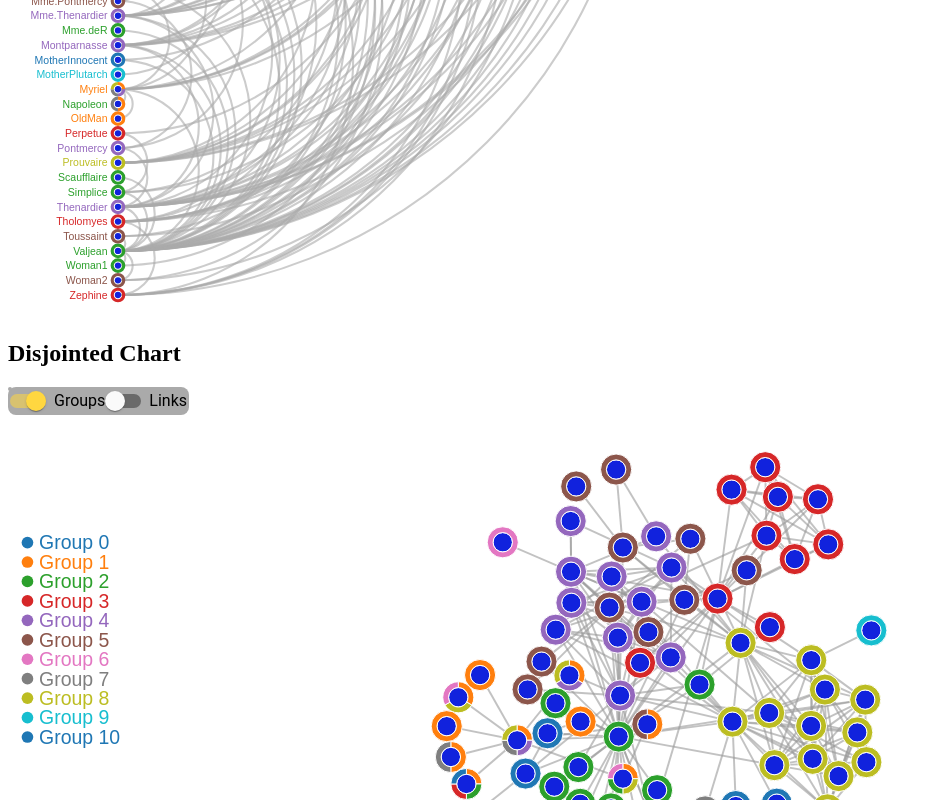
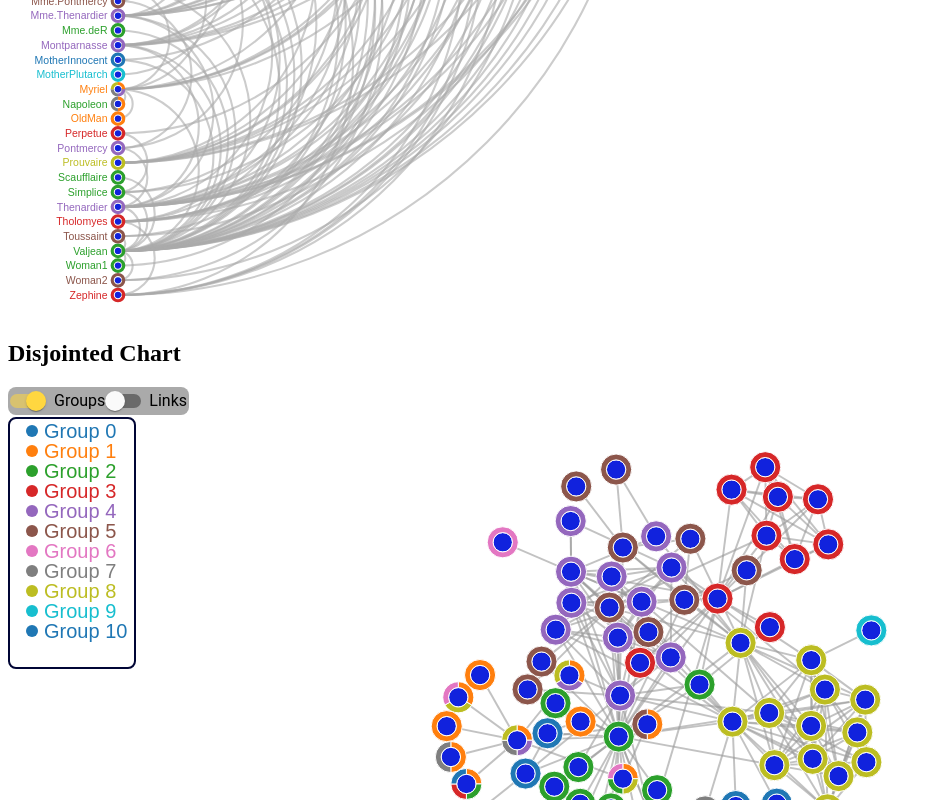
Before and after one commit to Shamsco/Fehris-Vis, an Angular app: page / in a window 1280 px wide. Both pictures are taken after a click on the label "Groups". Shown: the part 991-1791 px from the top of the page, without its empty margins (0-942 px from the left). Built offline with nearby package versions, Linux system fonts and the light colour scheme.

Commit message:
Initial work on Toolbar

```diff
--- a/src/app/arc/arc.component.ts
+++ b/src/app/arc/arc.component.ts
@@ -67,13 +67,13 @@ export class ArcComponent implements OnInit {
       [1.5, 7.0]
     );
 
-    this.label = this.createGraphLabels(nodes, 'p', y, color);
+    this.label = this.createGraphLabels(nodes, 'a', y, color);
 
-    this.paths = this.createGraphPath(links, 'p', color, linkWidth);
+    this.paths = this.createGraphPath(links, 'a', color, linkWidth);
 
-    this.overlay = this.createGraphOverlay(nodes, 'p', y, color);
+    this.overlay = this.createGraphOverlay(nodes, 'a', y, color);
 
-    this.createNodeArcs(this.label, 'p', color);
+    this.createNodeArcs(this.label, 'a', color);
 
     //Data Pre-processing for Legend
     let groups: number[][] = nodes.map((d) => d.group);
@@ -86,7 +86,7 @@ export class ArcComponent implements OnInit {
 
     legendGroups = [...new Set(legendGroups)];
     let stateArray: boolean[] = Array<boolean>(legendGroups.length).fill(false);
-    const legend = this.createGraphLegend(legendGroups, 'p', color, stateArray);
+    const legend = this.createGraphLegend(legendGroups, 'a', color, stateArray);
 
   }
 
--- a/src/app/disjointed-graph/disjointed-graph.component.css
+++ b/src/app/disjointed-graph/disjointed-graph.component.css
@@ -5,8 +5,19 @@ div.toolbar {
     border: 0px;
     border-radius: 8px;
     pointer-events: auto;
-    top: 1000 px;
-    right: 200 px;
+}
+div#Disjointed{
+    position: relative;
+}
+div#Groups{
+    position: absolute;
+    padding: 2px;
+    border: 2px;
+    border-style:solid;
+    border-color: rgb(0, 5, 53);
+    border-radius: 8px;
+    pointer-events: none;
+    top: 30px;
 }
 text.hover {
     font-size: 25;
--- a/src/app/disjointed-graph/disjointed-graph.component.html
+++ b/src/app/disjointed-graph/disjointed-graph.component.html
@@ -1,10 +1,10 @@
 <h2>Disjointed Chart</h2>
-<div position="relative" id="Disjointed">
+<div id="Disjointed">
     <div class="toolbar">
         <mat-slide-toggle [(ngModel)]="gChecked" (click)="showGroups()">Groups</mat-slide-toggle>
         <mat-slide-toggle [(ngModel)]="lChecked" (click)="showLinks()">Links</mat-slide-toggle>
     </div>
-    <div class="toolbar" id="Groups">
+    <div id="Groups" style="visibility: hidden;">
 
     </div>
 </div>
--- a/src/app/disjointed-graph/disjointed-graph.component.ts
+++ b/src/app/disjointed-graph/disjointed-graph.component.ts
@@ -20,6 +20,7 @@ export class DisjointedGraphComponent implements OnInit {
   public lChecked: boolean = false;
   private height: number = 300;
   private width: number = 650;
+  private legendScale: number = 2;
   private color = d3.scaleOrdinal(
     this.input.nodes.map((d) => d.group[0]).sort(d3.ascending),
     d3.schemeCategory10
@@ -191,8 +192,8 @@ export class DisjointedGraphComponent implements OnInit {
         .transition()
         .duration(200)
         .style('opacity', 0.9)
-        .style('left', event.pageX + 'px')
-        .style('top', event.pageY - (this.height + 20) / 2 + 'px');
+        .style('left', event.x + 'px')
+        .style('top', event.y - this.height+ 'px');
       d3.selectAll('.preview').remove();
       d3.selectAll('.pactive').classed('pactive', false);
       svg.selectAll(`.${d.id.replace(/\./g, '')}`).classed('pactive', true);
@@ -219,15 +220,21 @@ export class DisjointedGraphComponent implements OnInit {
 
     legendGroups = [...new Set(legendGroups)];
     let stateArray: boolean[] = Array<boolean>(legendGroups.length).fill(false);
+    const groupSVG = d3.select("div#Groups")
+    .append('svg')
+    .attr('width', this.legendScale * (60))
+    .attr('height', this.legendScale * (legendGroups.length * 10 + 10) )
+    .attr('viewBox', `0, 0, ${40}, ${legendGroups.length * 10 + 10 }`)
+    .attr('class', "m")
     const legend = this.createGroupLegend(
-      svg,
+      groupSVG,
       legendGroups,
       stateArray,
       node,
       link,
       'm'
     );
-    d3.selectAll('.gGroup').attr('visibility', 'hidden');
+    //d3.selectAll('.gGroup').attr('visibility', 'hidden');
 
     var zoomFn = d3.zoom().on('zoom', function (event, d) {
       //svg.selectAll("g").attr('transform', event.transform);
@@ -244,7 +251,7 @@ export class DisjointedGraphComponent implements OnInit {
   constructor() {}
   //Method to create the Legend
   private createGroupLegend(
-    svg: d3.Selection<SVGSVGElement, unknown, HTMLElement, any>,
+    svg: any,
     grouparr: number[],
     stateArray: boolean[],
     node: any,
@@ -266,7 +273,7 @@ export class DisjointedGraphComponent implements OnInit {
       .attr(
         'transform',
         (d) =>
-          `translate(${-this.width / 2 + 10},${-this.height / 4 + d * 10 + 5})`
+          `translate(0,${d * 10 + 5})`
       )
       .call((g) =>
         g
@@ -285,10 +292,10 @@ export class DisjointedGraphComponent implements OnInit {
           .attr('fill', (d) => this.color(d))
       )
       .on('mouseover', (event, d) => {
-        svg.selectAll(`text.${classSuffix + d}`).classed('hover', true);
+        d3.selectAll(`text.${classSuffix + d}`).classed('hover', true);
       })
       .on('mouseout', (event, d) => {
-        svg.selectAll(`text.${classSuffix + d}`).classed('hover', false);
+        d3.selectAll(`text.${classSuffix + d}`).classed('hover', false);
       })
       .on('click', (event, d) => {
         if (stateArray[d] === true) {
@@ -300,19 +307,19 @@ export class DisjointedGraphComponent implements OnInit {
           console.log("includes")
           stateArray.forEach((element, key) => {
             if (element){
-            svg.selectAll(`.${classSuffix + key}`).classed('gactive', true);
-            svg.selectAll(`.${classSuffix + key}`).classed('inactive', false);
+            d3.selectAll(`.${classSuffix + key}`).classed('gactive', true);
+            d3.selectAll(`.${classSuffix + key}`).classed('inactive', false);
             }
             else {
-            svg.selectAll(`.${classSuffix + key}`).classed('gactive', false);
-            svg.selectAll(`.${classSuffix + key}`).classed('inactive', true);
+            d3.selectAll(`.${classSuffix + key}`).classed('gactive', false);
+            d3.selectAll(`.${classSuffix + key}`).classed('inactive', true);
             }
           })
         }
         else {
           stateArray.forEach((element, key) => {
-            svg.selectAll(`.${classSuffix + key}`).classed('gactive', false);
-            svg.selectAll(`.${classSuffix + key}`).classed('inactive', false);
+            d3.selectAll(`.${classSuffix + key}`).classed('gactive', false);
+            d3.selectAll(`.${classSuffix + key}`).classed('inactive', false);
           })
         }
 
@@ -328,7 +335,7 @@ export class DisjointedGraphComponent implements OnInit {
       'visibility',
       this.gChecked ? 'hidden' : 'visible'
     );
-    d3.selectAll('.gGroup').attr(
+    d3.selectAll('#Groups').style(
       'visibility',
       this.gChecked ? 'hidden' : 'visible'
     );
```
